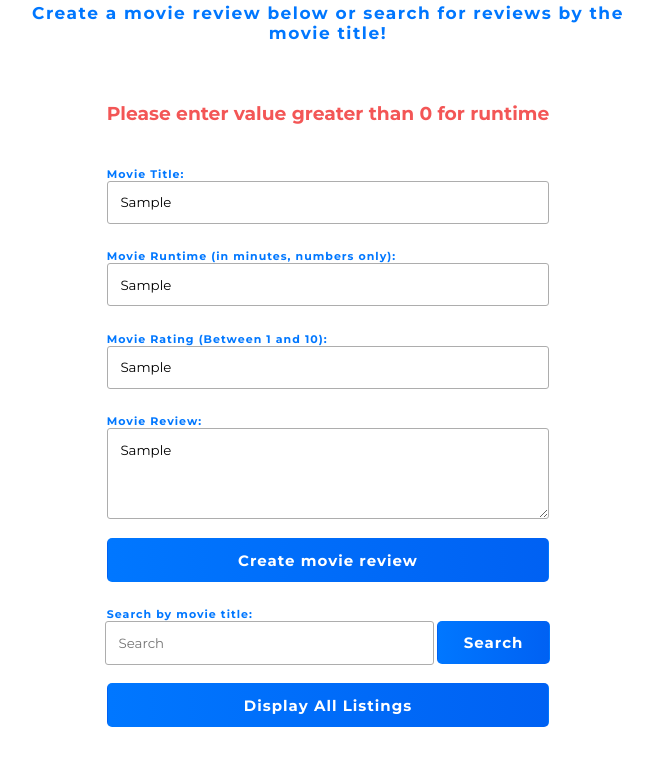
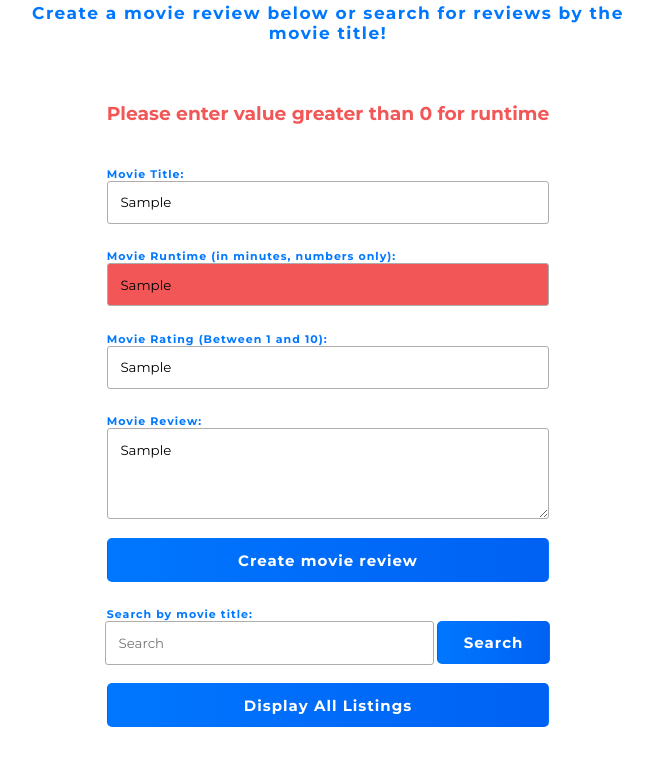
Before and after one commit to Jason-Pallone/SQL-orm-with-nodeJS-project, a website: page client/index.html in a window 1280 px wide. Both pictures are taken after typing "Sample", "Sample", "Sample", "Sample" into the empty fields and a click on the button "Create movie review". Shown: the part 104-870 px from the top of the page, without its empty margins (312-965 px from the left). Drawn offline with nearby package versions, Linux system fonts and the light colour scheme.

Commit message:
Added some extra error handling CSS styles to the input elements

```diff
--- a/client/css/main.css
+++ b/client/css/main.css
@@ -173,6 +173,7 @@ input, textarea {
   font-family: 'Montserrat', sans-serif;
   border-radius: 3px;
   border: 1px rgb(173, 173, 173) solid;
+  transition: .4s;
   margin: 0 auto auto auto;
   padding: 2.5% 1.5%;
   width: 70%;
@@ -182,6 +183,12 @@ input:focus, textarea:focus {
   transition: .7s;
   border-color: rgb(0, 119, 255);
   outline: transparent;
+}
+
+/* This class is applied only if an incorrect input value is entered */
+.badInputValue {
+  background-color: rgb(243, 86, 86);
+  transition: .1s;
 }
 
 #movie-title-to-search-input {
--- a/client/js/functions.js
+++ b/client/js/functions.js
@@ -80,7 +80,13 @@ function getMovieID(e) {
 function validateHTML(title, runtime, rating, review, e) {
 
   let errorMessage = '';
+  document.querySelector('#title').classList.remove("badInputValue");
+  document.querySelector('#runtime').classList.remove("badInputValue");
+  document.querySelector('#rating').classList.remove("badInputValue");
+  document.querySelector('#review').classList.remove("badInputValue");
 
+  /* Checks to see if it's a section element, if true, it changes to the section error div,
+     if false, remains on the form error div. */
   if (e.target.textContent === 'Save') {
     errorMessage = e.target.parentNode.parentNode.querySelector('#section-error-div');
   } else {
@@ -89,18 +95,22 @@ function validateHTML(title, runtime, rating, review, e) {
 
   if (title === '' ) {
     errorMessage.innerHTML = `<h3 class='error-msg'>Title field cannot be empty</h3>`;
+    document.querySelector('#title').classList.add("badInputValue");
     return false;
                                              // Checks to see if the runtime value is a number only
   } else if ( runtime === '' || runtime < 1 || /^\d+$/.test(runtime) != true) {
       errorMessage.innerHTML =`<h3 class='error-msg'>Please enter value greater than 0 for runtime</h3>`;
+      document.querySelector('#runtime').classList.add("badInputValue");
       return false;
                                                         // Checks to see if the rating value is a number only
   } else if ( rating === '' || rating < 1 || rating > 10 || /^\d+$/.test(rating) != true) {
       errorMessage.innerHTML = `<h3 class='error-msg'>Please enter a value between 1 and 10 for movie rating</h3>`;
+      document.querySelector('#rating').classList.add("badInputValue");
       return false;
 
   } else if ( review === '' ) {
       errorMessage.innerHTML = `<h3 class='error-msg'>Review field cannot be empty</h3>`;
+      document.querySelector('#review').classList.add("badInputValue");
       return false;
   } else {
     errorMessage.innerHTML = ''
```
